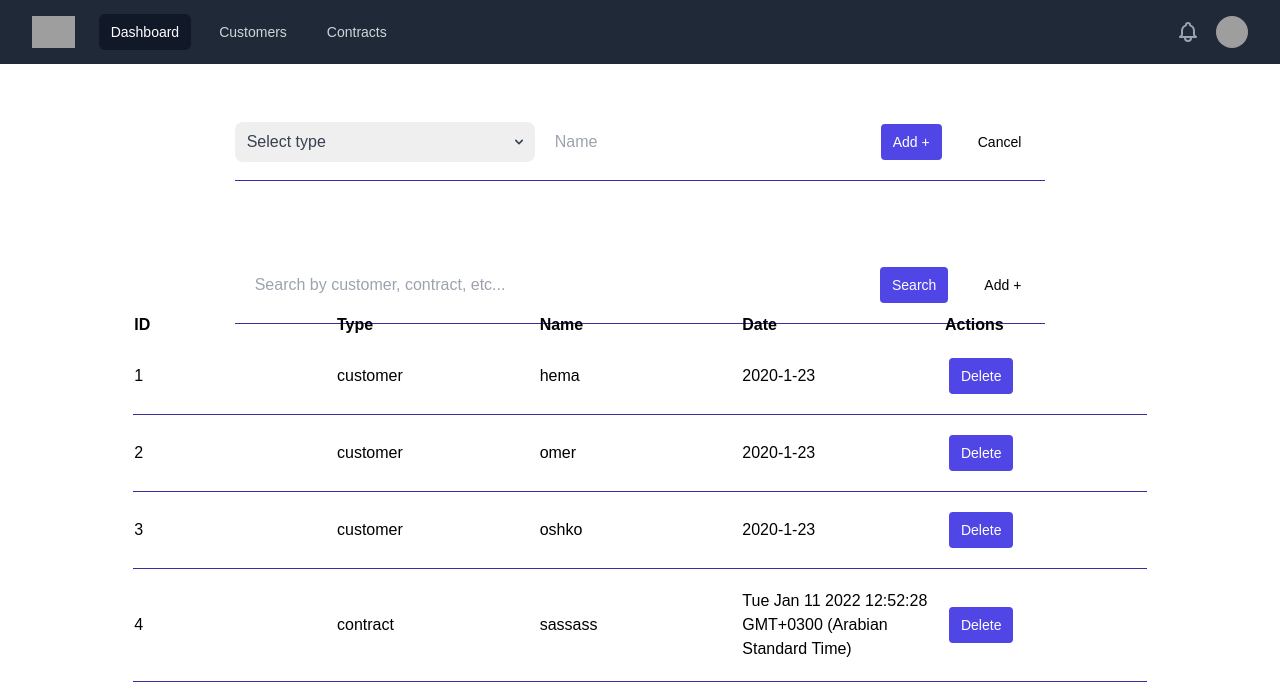
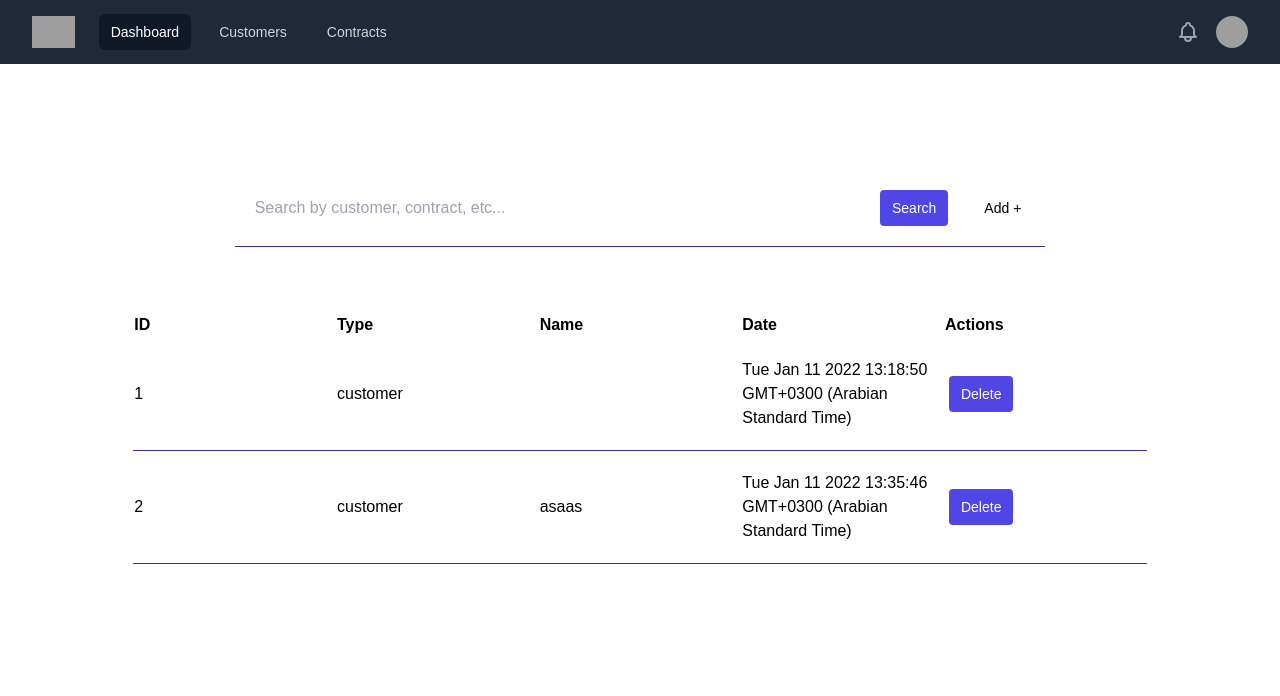
Before and after one commit to h3ma209/react-crm, a React (Create React App) app: page /customers in a window 1280 px wide. Shown: the top 696 px of the page. Built offline with nearby package versions, Linux system fonts and the light colour scheme; data requests are answered from the project's data file; grey boxes are pictures that could not be loaded.

Commit message:
now component switch works

```diff
--- a/data/db.json
+++ b/data/db.json
@@ -1,28 +1,16 @@
 {
   "data": [
     {
-      "id": "6",
+      "name": null,
       "type": "customer",
-      "name": "hema",
-      "date": "2020-1-23"
+      "date": "Tue Jan 11 2022 13:18:50 GMT+0300 (Arabian Standard Time)",
+      "id": "ftySZm_"
     },
     {
-      "id": "7",
+      "name": "asaas",
       "type": "customer",
-      "name": "omer",
-      "date": "2020-1-23"
-    },
-    {
-      "id": "8",
-      "type": "customer",
-      "name": "oshko",
-      "date": "2020-1-23"
-    },
-    {
-      "name": "sassass",
-      "type": "contract",
-      "date": "Tue Jan 11 2022 12:52:28 GMT+0300 (Arabian Standard Time)",
-      "id": "GUEY4Mm"
+      "date": "Tue Jan 11 2022 13:35:46 GMT+0300 (Arabian Standard Time)",
+      "id": "6yKGI5P"
     }
   ]
 }
--- a/src/Customers/CreateCustomer.js
+++ b/src/Customers/CreateCustomer.js
@@ -1,7 +1,11 @@
 import { useState, useEffect } from "react";
 import { Add, Delete, SetDT } from "../app/userData";
+import { useSelector, useDispatch } from "react-redux";
+import { ToSearch } from "../app/SwitchComponents";
 
 export default function CreateCustomer() {
+  const dispatch = useDispatch();
+
   const [Name, setName] = useState(null);
   const [Type, setType] = useState(null);
   const [TodayDate, setTodayDate] = useState(new Date().toString());
@@ -13,6 +17,9 @@ export default function CreateCustomer() {
   function handleType(event) {
     setType(event.target.value);
     console.log(Type);
+  }
+  function handleCancel(){
+    dispatch(ToSearch())
   }
 
   function handleForm(event) {
@@ -29,12 +36,20 @@ export default function CreateCustomer() {
         type: Type,
         date: TodayDate,
       }),
+    }).then((resp) => {
+      if (resp.status === 201) {
+        dispatch(Add({
+          name: Name,
+          type: Type,
+          date: TodayDate,
+        }))
+      }
     });
   }
 
   return (
     <div>
-      <div className="flex flex-col place-content-center items-center h-full">
+      <div className="flex flex-col place-content-center items-center ">
         <form className="w-4/6 ">
           <div className="flex items-center border-b border-indigo-800 py-2">
             <div class="relative inline-block w-full text-gray-700">
@@ -72,12 +87,13 @@ export default function CreateCustomer() {
             >
               Add +
             </button>
-            <button
+            {<button
               className="m-3 flex-shrink-0 bg-white hover:bg-red-800 border-white hover:border-red-800 text-sm border-4 text-red hover:text-white py-1 px-2 rounded"
               type="button"
+              onClick={handleCancel}
             >
               Cancel
-            </button>
+            </button>}
           </div>
         </form>
       </div>
--- a/src/Customers/index.js
+++ b/src/Customers/index.js
@@ -1,16 +1,17 @@
 import "./index.css";
 import React, { useEffect, useState } from "react";
 import { useSelector, useDispatch } from "react-redux";
-import { Add, Delete, SetDT } from "../app/userData";
+import { SetDT } from "../app/userData";
+import { ToAdd } from "../app/SwitchComponents";
 import TableRow from "./TableRow";
 import CreateCustomer from "./CreateCustomer";
-
 
 export default function Customers() {
   // const [tableData, setTableData] = useState(null);
   const [IsPending, setIsPending] = useState(false);
   const TableUserData = useSelector((state) => state.userData.value);
   const dispatch = useDispatch();
+  const AddorSearch = useSelector((state) => state.SwitchComponents.value);
 
   useEffect(() => {
     if (TableUserData === null) {
@@ -33,8 +34,8 @@ export default function Customers() {
   return (
     <div className="page">
       <div className="top-section mt-10 h-52 w-full">
-        <CreateCustomer></CreateCustomer>
-        <div className="flex flex-col place-content-center items-center h-full">
+        {AddorSearch === "add" && <CreateCustomer></CreateCustomer>}
+        {AddorSearch === 'search' && <div className="flex flex-col place-content-center items-center h-full">
           <form className="w-4/6 ">
             <div className="flex items-center border-b border-indigo-800 py-2">
               <input
@@ -53,12 +54,13 @@ export default function Customers() {
               <button
                 className="m-3 flex-shrink-0 bg-white hover:bg-indigo-800 border-white hover:border-indigo-800 text-sm border-4 text-indigo hover:text-white py-1 px-2 rounded"
                 type="button"
+                onClick={()=>dispatch(ToAdd())}
               >
                 Add +
               </button>
             </div>
           </form>
-        </div>
+        </div>}
       </div>
       <div className="mid-section w-full flex flex-col items-center ">
         <div className="flex flex-col items-center w-5/6 ">
--- /dev/null
+++ b/src/app/SwitchComponents.js
@@ -0,0 +1,17 @@
+import { createSlice } from "@reduxjs/toolkit";
+
+export const SwitchComponents = createSlice({
+  name: "SwitchComponents",
+  initialState: { value: "search" },
+  reducers:{
+      ToSearch(state){
+          state.value = 'search'
+      },
+      ToAdd(state){
+          state.value = 'add'
+      }
+  }
+});
+
+export const {ToSearch, ToAdd} = SwitchComponents.actions;
+export default SwitchComponents.reducer;
--- a/src/app/store.js
+++ b/src/app/store.js
@@ -1,9 +1,10 @@
 import { configureStore } from "@reduxjs/toolkit";
 import userData from "./userData";
+import SwitchComponents from "./SwitchComponents";
 
 export default configureStore({
     reducer:{
-        userData: userData
-
+        userData: userData,
+        SwitchComponents:SwitchComponents
     }
 })
```
